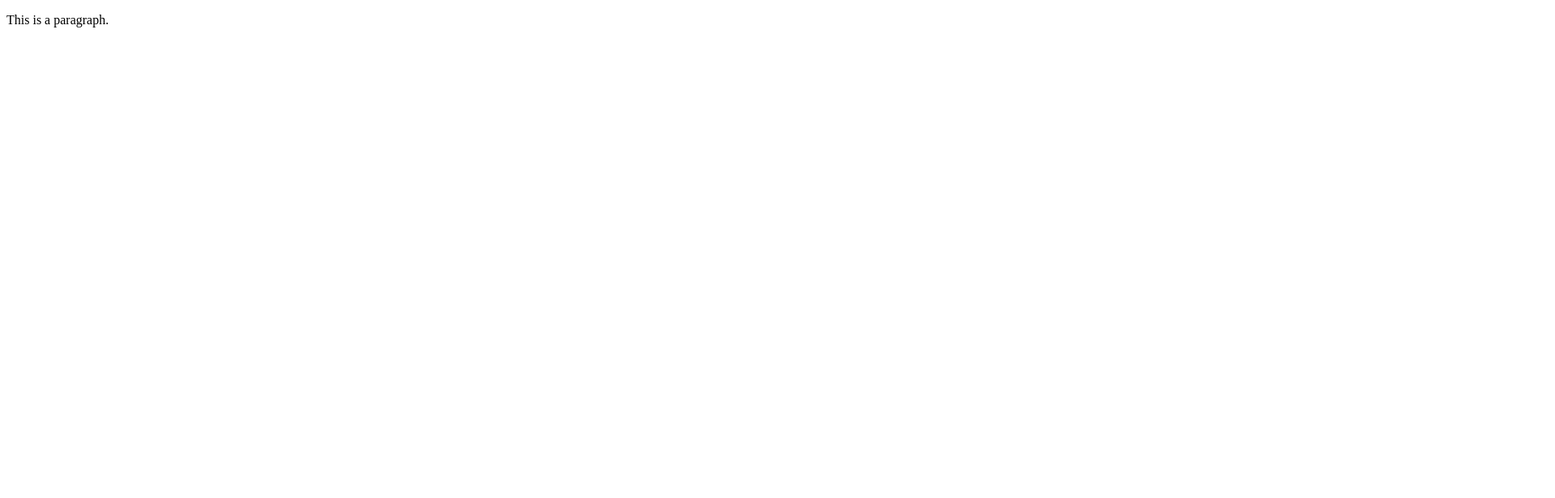
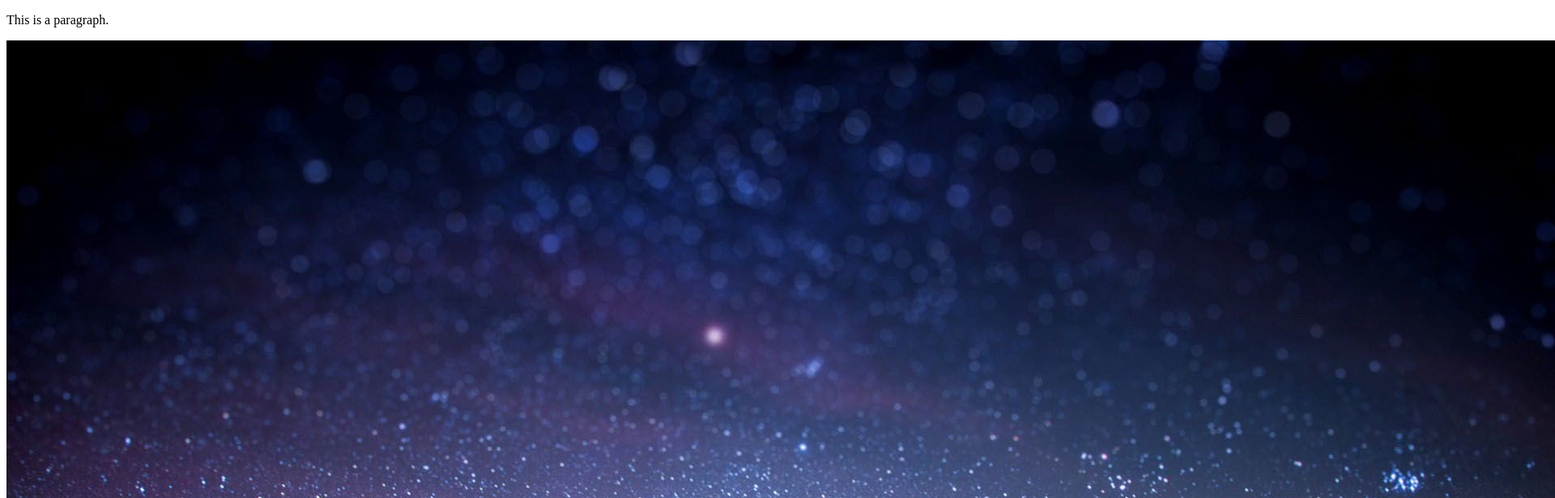
Before and after one commit to Estee369/git-gg, a plain HTML site: page index.html in a window 1280 px wide. Shown: the top 616 px of the page at 81% size, 1920 px wide, since content can reach past the window. Drawn offline with Linux system fonts and the light colour scheme.

Commit message:
2nd branch

```diff
--- a/index.html
+++ b/index.html
@@ -8,6 +8,7 @@
 </head>
 <body>
     <p>This is a paragraph.</p>
+    <img src="images.jpg" alt="">
 
 </body>
 </html>
```
Also changed, not shown: images.jpg (added).
